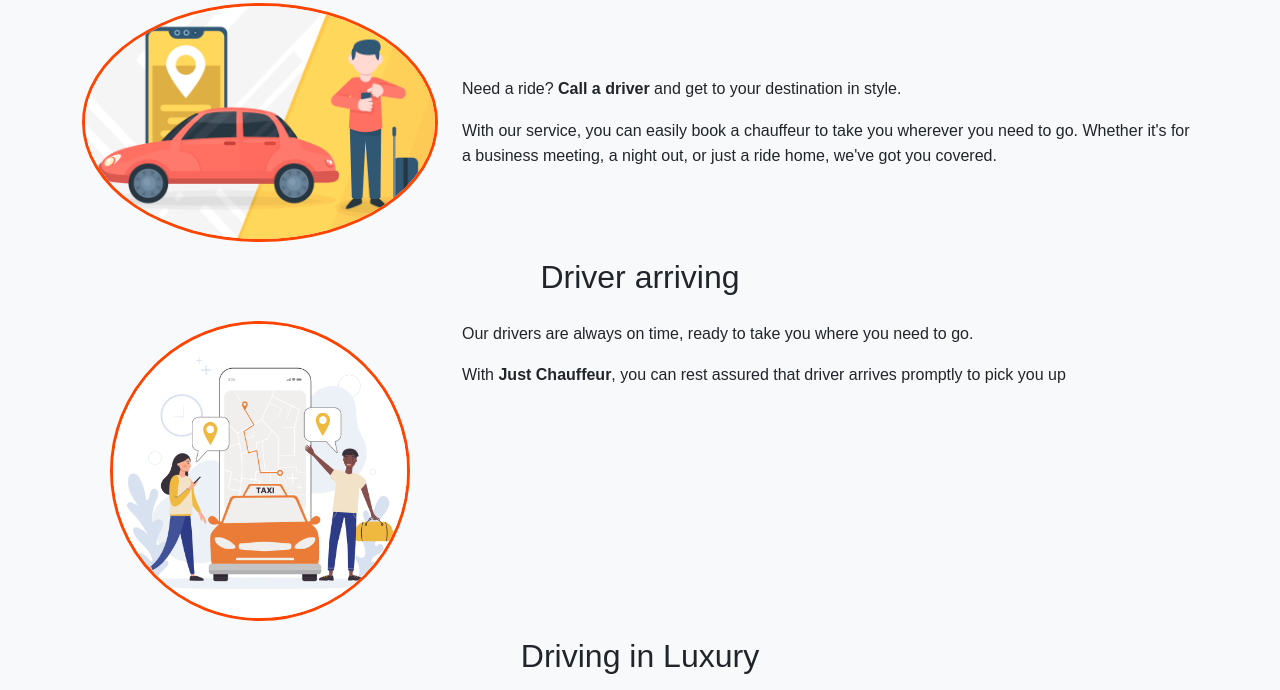
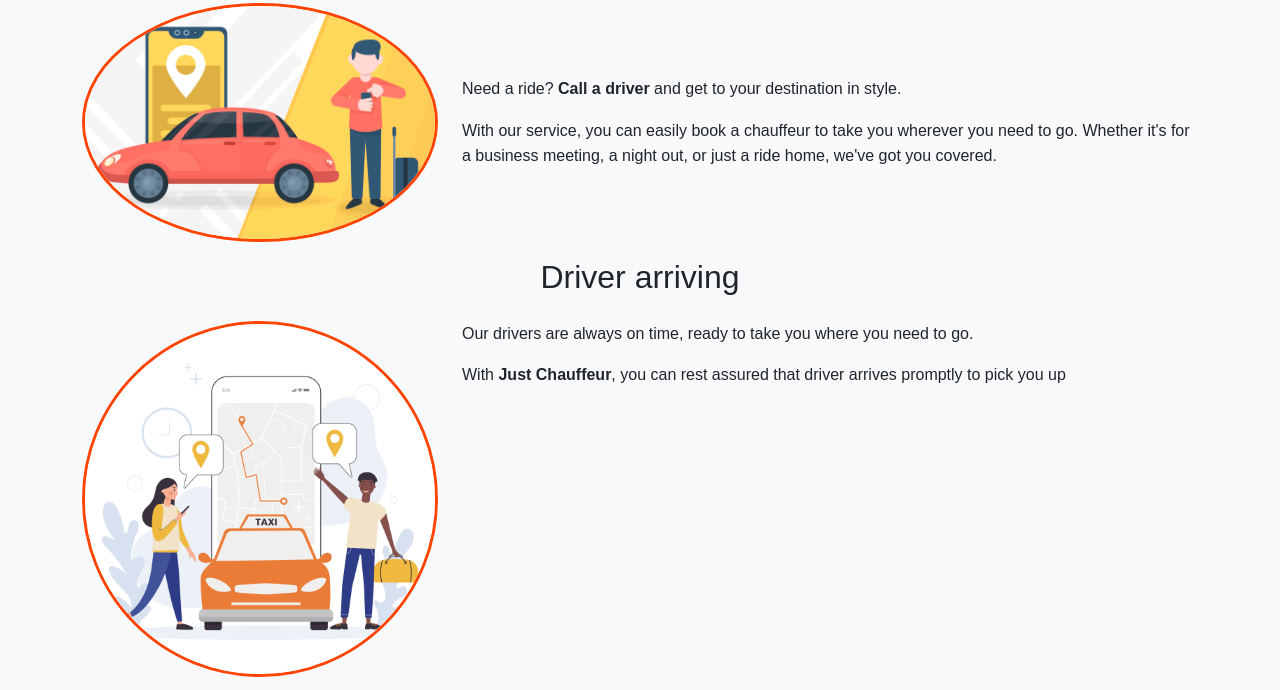
Before and after one commit to Adamda99/Just-Chauffeur, a plain HTML site: page index.html in a window 1280 px wide. Shown: the part 913-1603 px from the top of the page. Drawn offline with nearby package versions, Linux system fonts and the light colour scheme.

Commit message:
img 2 update

```diff
--- a/index.html
+++ b/index.html
@@ -110,7 +110,7 @@
                         <div class="row align-item-center">
                 <div class="col-md-4 text-center">
                     <image src="Assets/3682361.jpg" alt="Driver arriving"
-                    class="img-fluid rounded-circle mb-3 profile-img" style="width: 300px; height: 300px;">
+                    class="img-fluid rounded-circle mb-3 profile-img" >
                     </div>
                 <div class="col-md-8">
                     <p>Our drivers are always on time, ready to take you where you need to go.</p>
```
